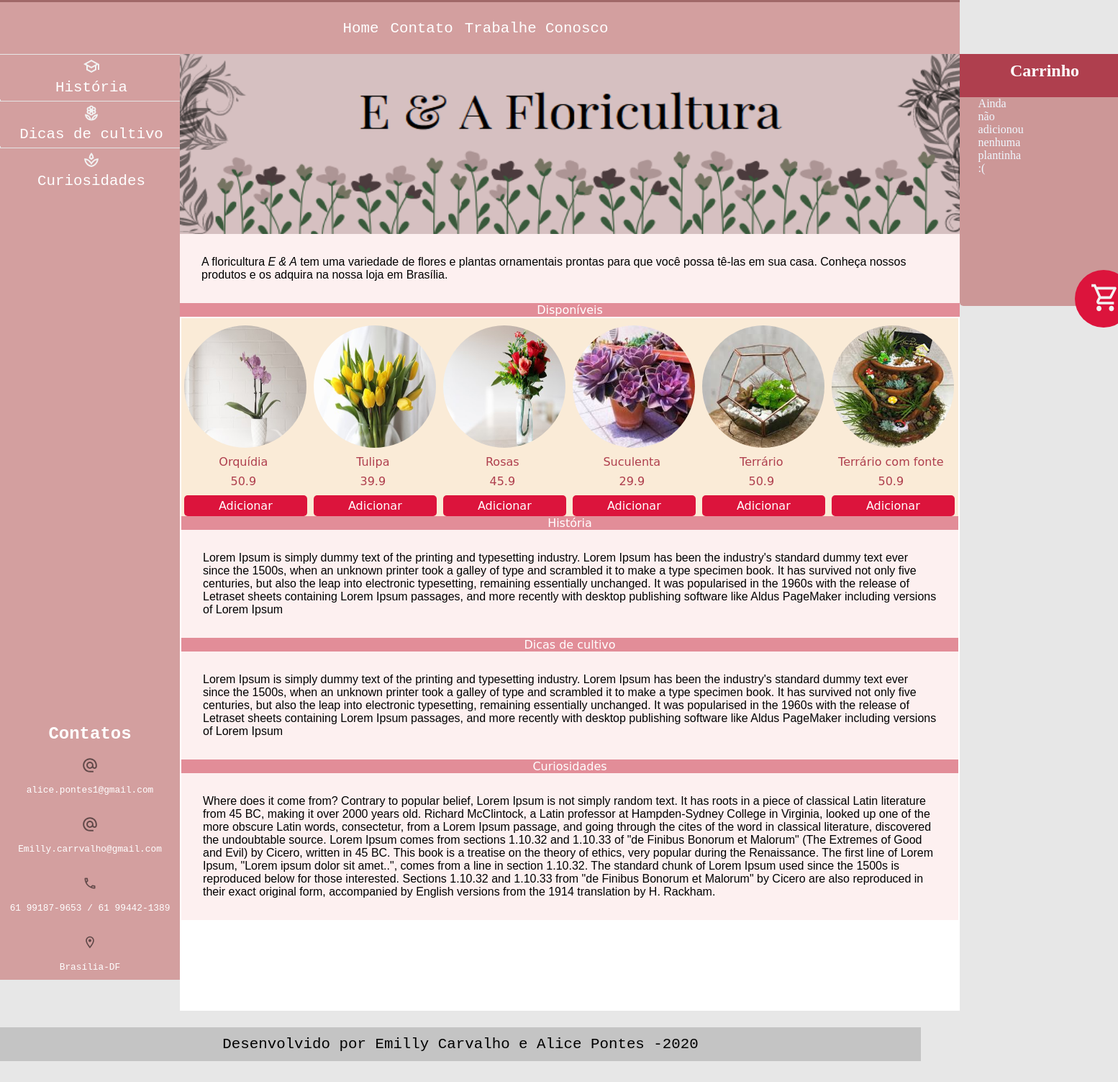
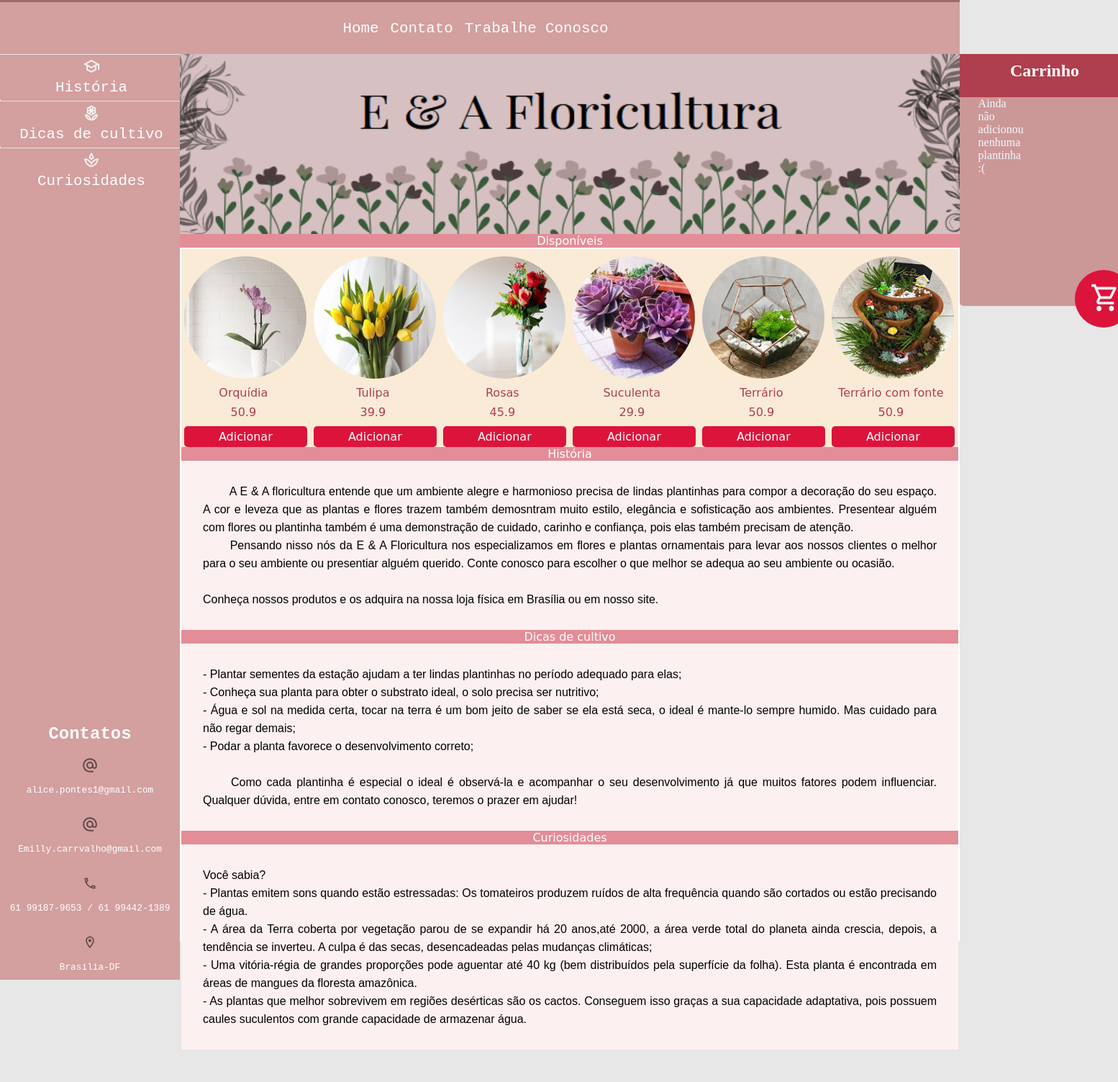
Before and after one commit to alicepontes/teste-projeto, a plain HTML site: page teste-projeto/index.html in a window 1280 px wide. Shown: the part 197-1700 px from the top of the page at 72% size, 1554 px wide, since content can reach past the window. Before the commit the page ends 1671 px from the top, so only its background shows below. Drawn offline with Linux system fonts and the light colour scheme; a web font is replaced by a local one.

Commit message:
Ajuste de texto
Subistituição do texto exemplo pelo da loja.

```diff
--- a/teste-projeto/estilos.css
+++ b/teste-projeto/estilos.css
@@ -41,7 +41,7 @@ header {
   position: absolute;
   width: 200px;
   height: 150px;
-  left: 1300px;
+  left: 1100px;
   top: 7px;
 }
 #nome-da-loja {
@@ -130,6 +130,8 @@ main {
   font-family: Arial, Helvetica, sans-serif;
   padding: 30px;
   background-color: #fdf0f0;
+  line-height: 25px;
+  text-align: justify;
 }
 #disponiveis {
   background-color: #e28d98;
@@ -312,7 +314,9 @@ footer {
   background-color: #c4c4c4;
   grid-area: r;
   padding: 12px;
-  margin-bottom: 0;
+  margin: 250px 0px 0px 250px;
+  position: absolute;
+  width: 100%;
 }
 footer p,
 a {
@@ -389,7 +393,7 @@ input[type="reset"] {
 input[type="reset"] {
   background-color: #d39f9f;
 }
-/* CARRINHO
+/*CARRINHO
 
 #tabela {
   border: 1px solid;
--- a/teste-projeto/index.html
+++ b/teste-projeto/index.html
@@ -89,9 +89,7 @@
               <div id="banner">
                 <img id="img-banner"src="img/ea floricultura.png" alt="banner rosa com desenho de flores e plantas e o nome da loja" />
               </div>
-              <p id="Apresentacao">A floricultura <i>E & A</i> tem uma variedade de flores e plantas ornamentais  prontas para que você possa tê-las em sua casa.
-                Conheça nossos produtos e os adquira na nossa loja em Brasília.
-                </p>
+
                 <div id="disponiveis"><h2 id="disponiveis">Disponíveis</h2></div>
               <section id="produtos-c">
                   <div id="container-cards">
@@ -99,20 +97,36 @@
                   </div>
 
                   <div id="historia"> <h2 id="disponiveis" > História </h2>
-                    <p id="Apresentacao">Lorem Ipsum is simply dummy text of the printing and typesetting industry. Lorem Ipsum has been the industry's standard dummy text ever since the 1500s, when an unknown printer took a galley of type and scrambled it to make a type specimen book. It has survived not only five centuries, but also the leap into electronic typesetting, remaining essentially unchanged. It was popularised in the 1960s with the release of Letraset sheets containing Lorem Ipsum passages, and more recently with desktop publishing software like Aldus PageMaker including versions of Lorem Ipsum
-                      </p>
+                    <p id="Apresentacao">
+                      &emsp; &emsp;A E & A floricultura entende que um ambiente alegre e harmonioso precisa de lindas plantinhas para compor a decoração do seu espaço. A cor e leveza que as plantas e flores trazem também demosntram muito estilo, elegância e sofisticação aos ambientes. Presentear alguém com flores ou plantinha também é uma demonstração de cuidado, carinho e confiança, pois elas também precisam de atenção.<br>
+                       &emsp; &emsp;Pensando nisso nós da E & A Floricultura nos especializamos em flores e plantas ornamentais para levar aos nossos clientes o melhor para o seu ambiente ou presentiar alguém querido. Conte conosco para escolher o que melhor se adequa ao seu ambiente ou ocasião.<br>
+                      <br>
+                      Conheça nossos produtos e os adquira na nossa loja física em Brasília ou em nosso site.
+
+                    </p>
                   </div>
                   <div id="dicas_cultivo"> <h2 id="disponiveis"> Dicas de cultivo </h2>
-                    <p id="Apresentacao">Lorem Ipsum is simply dummy text of the printing and typesetting industry. Lorem Ipsum has been the industry's standard dummy text ever since the 1500s, when an unknown printer took a galley of type and scrambled it to make a type specimen book. It has survived not only five centuries, but also the leap into electronic typesetting, remaining essentially unchanged. It was popularised in the 1960s with the release of Letraset sheets containing Lorem Ipsum passages, and more recently with desktop publishing software like Aldus PageMaker including versions of Lorem Ipsum
-                      </p>
+                    <p id="Apresentacao">
+                      - Plantar sementes da estação ajudam a ter lindas plantinhas no período adequado para elas;<br>
+                      - Conheça sua planta para obter o substrato ideal, o solo precisa ser nutritivo;<br>
+                      - Água e sol na medida certa, tocar na terra é um bom jeito de saber se ela está seca, o ideal é mante-lo sempre humido. Mas cuidado para não regar demais;<br>
+                      - Podar a planta favorece o desenvolvimento correto;
+                      <br>
+                      <br>
+                       &emsp; &emsp;Como cada plantinha é especial o ideal é observá-la e acompanhar o seu desenvolvimento já que muitos fatores podem influenciar. Qualquer dúvida, entre em contato conosco, teremos o prazer em ajudar!
+
+                    </p>
                   </div>
                   <div id="curiosidades"> <h2 id="disponiveis"> Curiosidades</h2>
                     <p id="Apresentacao">
-                      Where does it come from?
 
-                      Contrary to popular belief, Lorem Ipsum is not simply random text. It has roots in a piece of classical Latin literature from 45 BC, making it over 2000 years old. Richard McClintock, a Latin professor at Hampden-Sydney College in Virginia, looked up one of the more obscure Latin words, consectetur, from a Lorem Ipsum passage, and going through the cites of the word in classical literature, discovered the undoubtable source. Lorem Ipsum comes from sections 1.10.32 and 1.10.33 of "de Finibus Bonorum et Malorum" (The Extremes of Good and Evil) by Cicero, written in 45 BC. This book is a treatise on the theory of ethics, very popular during the Renaissance. The first line of Lorem Ipsum, "Lorem ipsum dolor sit amet..", comes from a line in section 1.10.32.
+                       Você sabia? <br>
+                      - Plantas emitem sons quando estão estressadas: Os tomateiros produzem ruídos de alta frequência quando são cortados ou estão precisando de água.<br>
+                      - A área da Terra coberta por vegetação parou de se expandir há 20 anos,até 2000, a área verde total do planeta ainda crescia, depois, a tendência se inverteu. A culpa é das secas, desencadeadas pelas mudanças climáticas;<br>
+                      - Uma vitória-régia de grandes proporções pode aguentar até 40 kg (bem distribuídos pela superfície da folha). Esta planta é encontrada em áreas de mangues da floresta amazônica.<br>
+                      - As plantas que melhor sobrevivem em regiões desérticas são os cactos. Conseguem isso graças a sua capacidade adaptativa, pois possuem caules suculentos com grande capacidade de armazenar água.
 
-                      The standard chunk of Lorem Ipsum used since the 1500s is reproduced below for those interested. Sections 1.10.32 and 1.10.33 from "de Finibus Bonorum et Malorum" by Cicero are also reproduced in their exact original form, accompanied by English versions from the 1914 translation by H. Rackham.
+
 
                       </p>
                   </div>
@@ -126,7 +140,7 @@
       <p>
         Desenvolvido por
         <a href="https://www.instagram.com/_emyss/" target="_blank"
-          >Emilly Carvalho</a> e <a href="">Alice Pontes </a>-2020
+          >Emilly Carvalho</a> e <a href="https://www.instagram.com/alice.pontes1/" target="_blank">Alice Pontes </a>-2020
 
       </p>
       <script src="carrinho.js"></script>
```
Also changed, not shown: teste-projeto/carrinho.js (line endings or trailing spaces).
